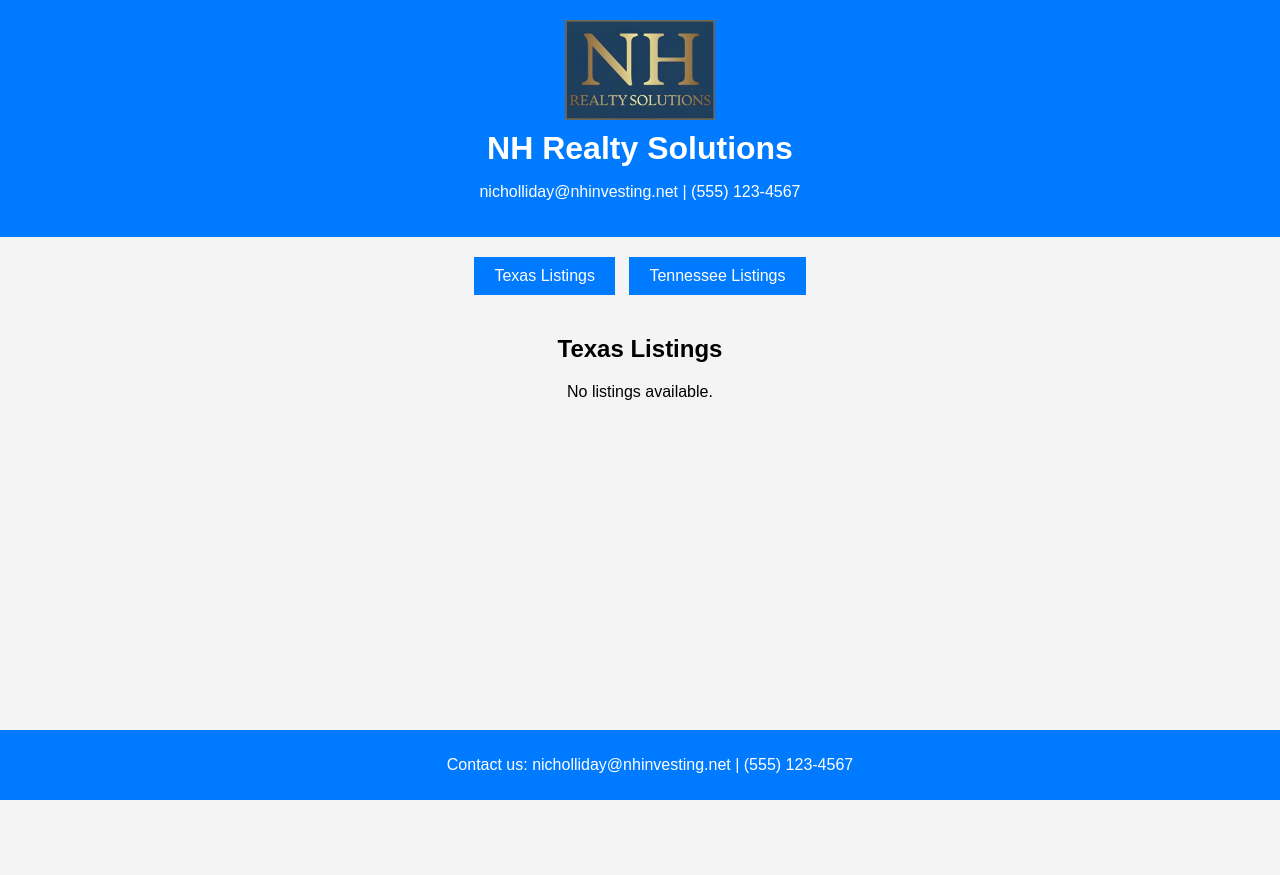
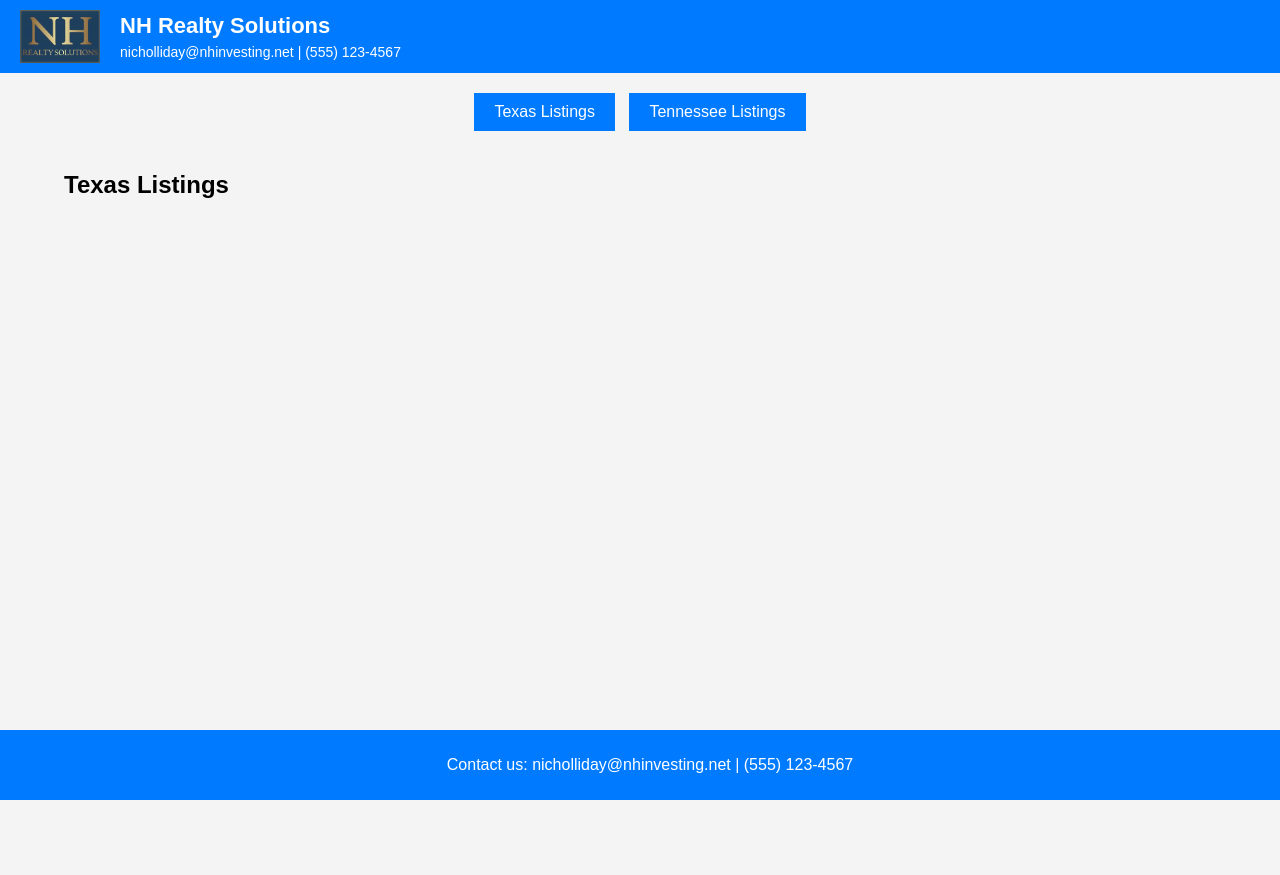
Before and after one commit to n-hrynkiw/nhrealtysolutions, a Flask app: page / in a window 1280 px wide. After the commit the page ends 800 px from the top, so only its background shows below. Run offline with Flask 3, Linux system fonts and the light colour scheme; data that the repository does not hold is empty.

Commit message:
“building”

```diff
--- a/static/css/styles.css
+++ b/static/css/styles.css
@@ -1,28 +1,52 @@
+/* General Styles */
 body {
     font-family: Arial, sans-serif;
-    text-align: center;
     margin: 0;
     padding: 0;
     background-color: #f4f4f4;
 }
 
+/* Header */
 header {
     background: #007BFF;
     color: white;
-    padding: 20px;
+    padding: 10px 20px;
+    display: flex;
+    align-items: center;
+    justify-content: space-between;
+}
+
+.header-container {
+    display: flex;
+    align-items: center;
+    width: 100%;
 }
 
 .logo {
-    width: 150px;
-    display: block;
-    margin: 0 auto;
+    width: 80px;
+    height: auto;
+    margin-right: 20px;
+}
+
+.header-info {
+    display: flex;
+    flex-direction: column;
+    justify-content: center;
 }
 
 h1 {
-    margin: 10px 0;
+    margin: 0;
+    font-size: 22px;
 }
 
+header p {
+    margin: 5px 0 0;
+    font-size: 14px;
+}
+
+/* Navigation */
 nav {
+    text-align: center;
     margin: 15px 0;
 }
 
@@ -40,11 +64,12 @@ nav button:hover {
     background: #0056b3;
 }
 
+/* Main Content */
 main {
     display: flex;
     justify-content: center;
     align-items: center;
-    height: 70vh;
+    height: 75vh;
 }
 
 iframe {
--- a/templates/index.html
+++ b/templates/index.html
@@ -8,9 +8,13 @@
 </head>
 <body>
     <header>
-        <img src="static/images/logo.png" alt="Company Logo" class="logo">
-        <h1>NH Realty Solutions</h1>
-        <p>nicholliday@nhinvesting.net | (555) 123-4567</p>
+        <div class="header-container">
+            <img src="static/images/logo.png" alt="Company Logo" class="logo">
+            <div class="header-info">
+                <h1>NH Realty Solutions</h1>
+                <p>nicholliday@nhinvesting.net | (555) 123-4567</p>
+            </div>
+        </div>
     </header>
 
     <nav>
```
Also changed, not shown: other parts of static/css/styles.css (+43 -0 lines), static/js/listings.js (+28 -35 lines).
